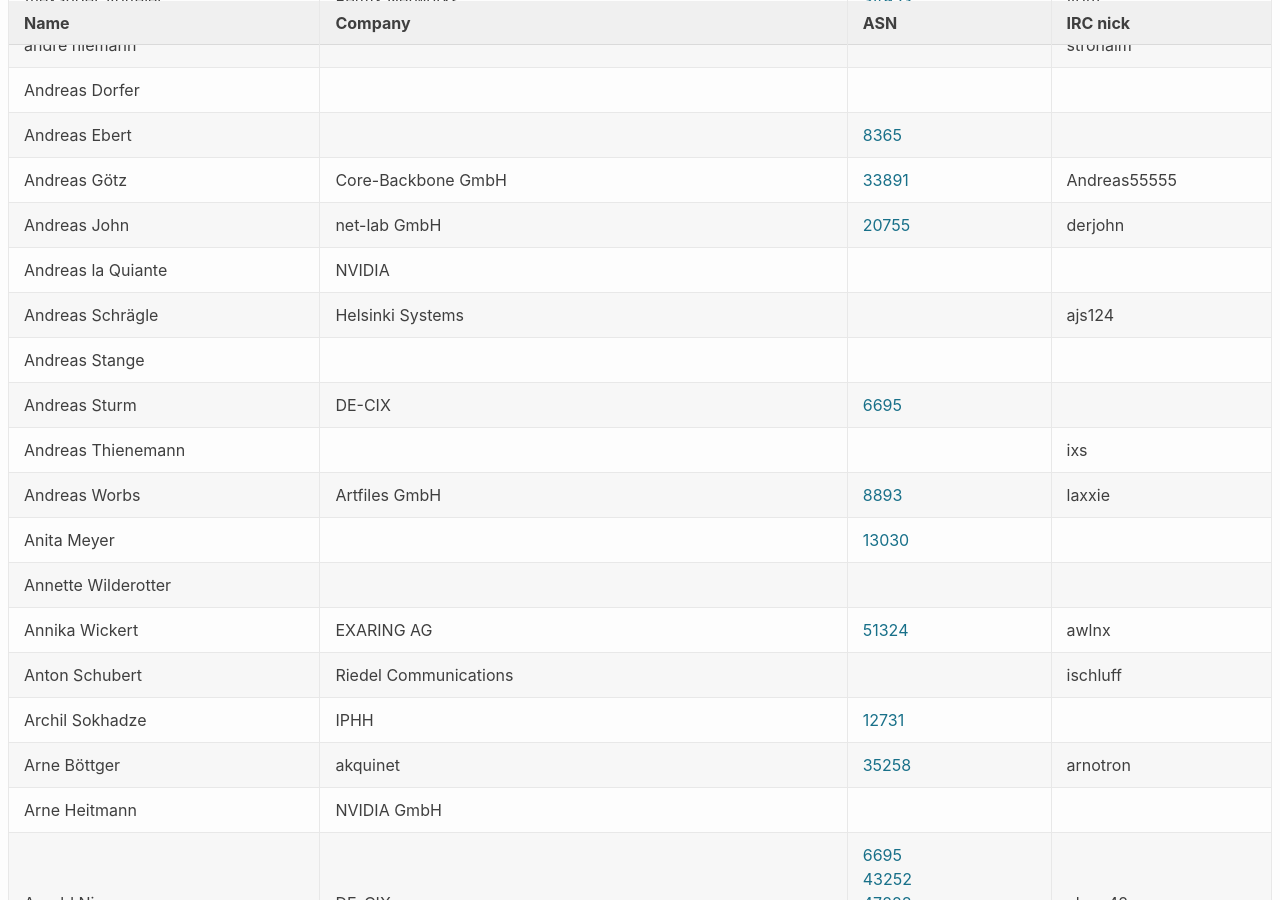
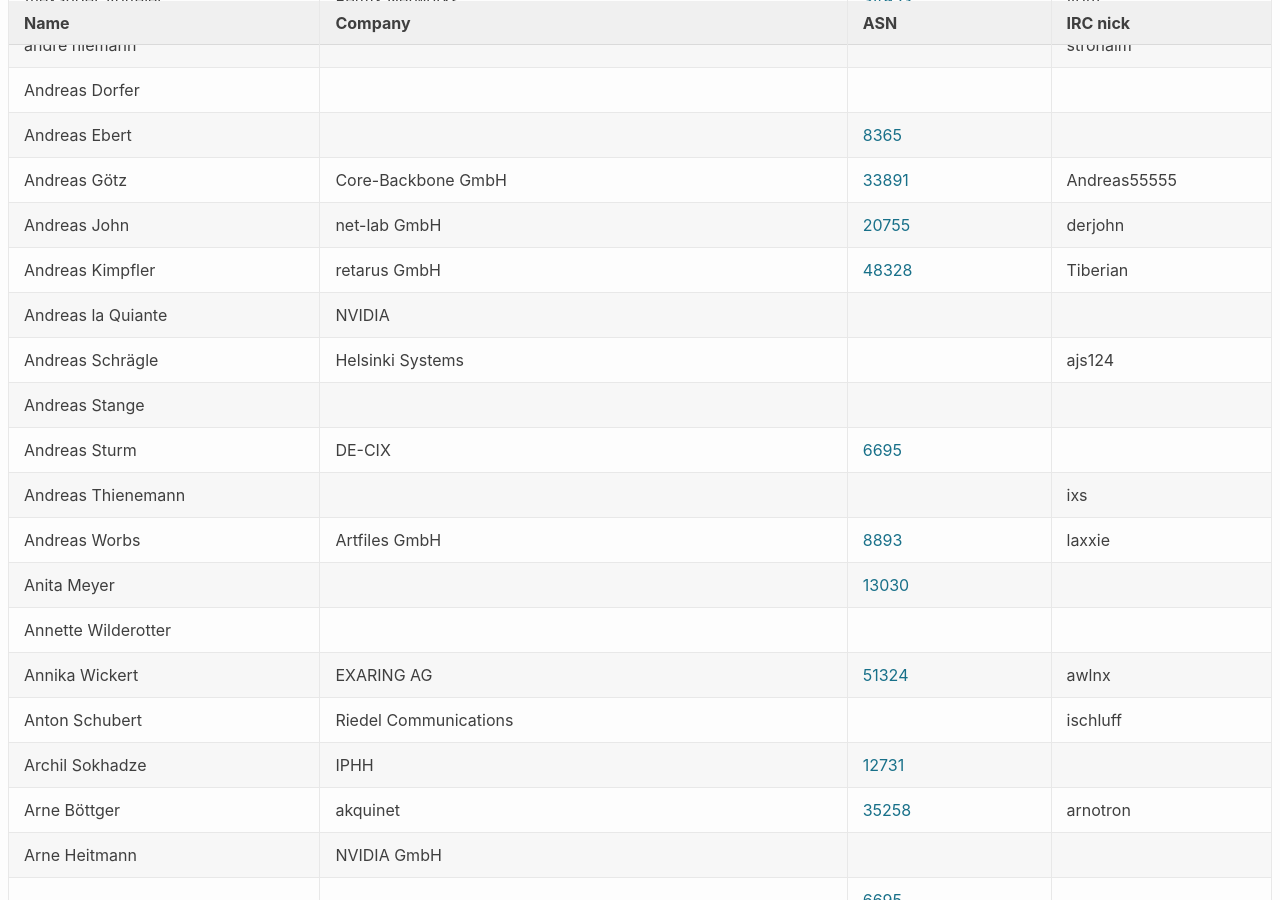
Before and after one commit to denog/pretix-attendeelist, a Jekyll site: the page built from index.markdown, in a window 1280 px wide and 900 px high, scrolled down 346 px. Built offline with Jekyll 4.4.1, drawn with Linux system fonts in a browser that asks for light colours.

Commit message:
Latest data: Tue Oct 27 14:28:38 UTC 2020

```diff
--- a/_data/attendees.json
+++ b/_data/attendees.json
@@ -66,6 +66,12 @@
     "asn": "AS20755"
   },
   {
+    "name": "Andreas Kimpfler",
+    "company": "retarus GmbH",
+    "irc": "Tiberian",
+    "asn": "48328"
+  },
+  {
     "name": "Andreas la Quiante",
     "company": "NVIDIA",
     "irc": null,
```
